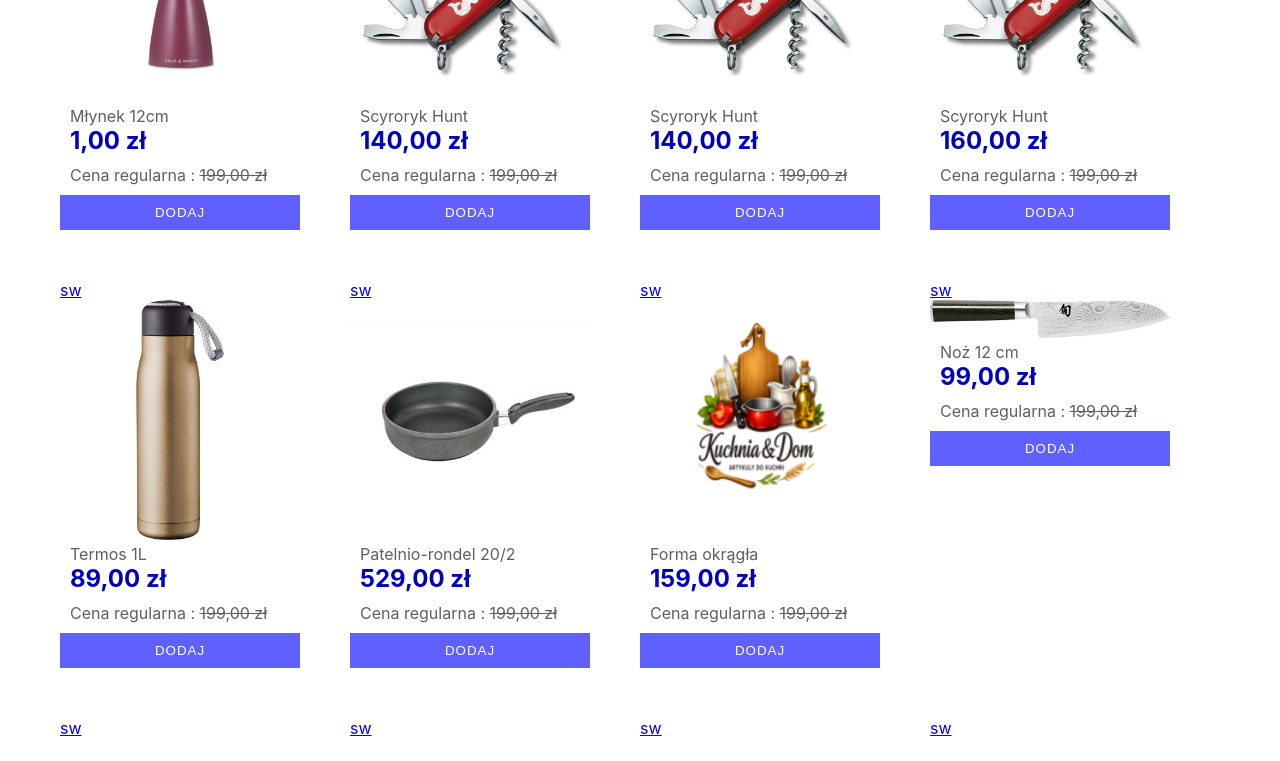
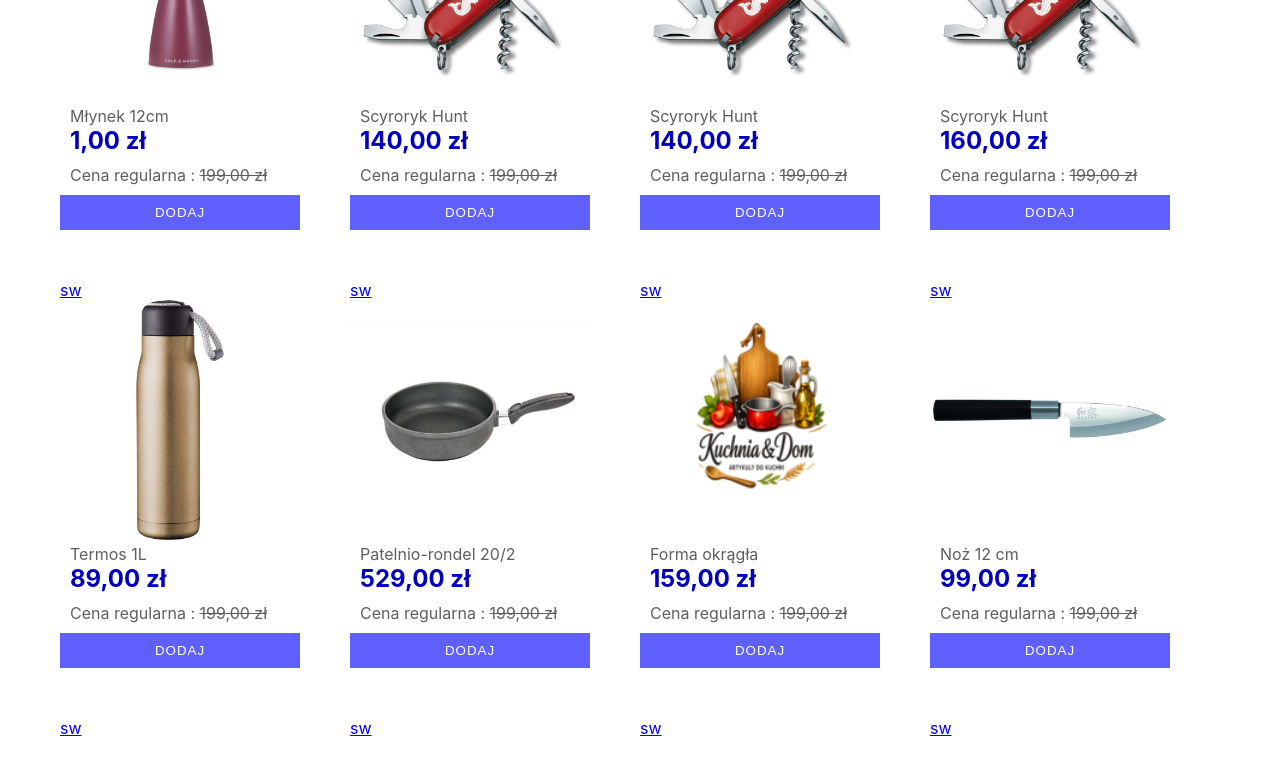
Before and after one commit to marcinoles87/my-app2, a React (Create React App) app: page / in a window 1280 px wide. Shown: the part 1128-1889 px from the top of the page. Built offline with nearby package versions, Linux system fonts and the light colour scheme.

Commit message:
add code

```diff
--- a/src/App.css
+++ b/src/App.css
@@ -98,16 +98,16 @@
 .left{
   position: absolute;
   top:60%;
-  left: 5%;
+  left: 2%;
   font-size: 50px;
   color:white;
   cursor: pointer;
 }
 
 .right{
-    position: absolute;
+  position: absolute;
   top:60%;
-  right: 5%;
+  right: 2%;
   font-size: 50px;
   color:white;
   cursor: pointer;
@@ -155,7 +155,7 @@
 
 .database-element-img{
   width: 100%;
-  height: 60%;
+  height: auto;
 
 }
 
--- a/src/Database/Database.jsx
+++ b/src/Database/Database.jsx
@@ -6,7 +6,7 @@ import vi1 from '../media/vi1.jpg'
 import gw1 from '../media/gw1.jpg'
 import skk1 from '../media/skk1.jpg'
 import logoHeader from '../media/logoHeader.png'
-import kai from '../media/kai.webp'
+import kai from '../media/kai1.jpg'
 import ProduktOpis from '../pages/ProduktOpis'
 import { Link } from 'react-router'
 function Database({koszyk,setKoszyk,setDatabase,setProduktOpis}) {
```
Also changed, not shown: src/media/kai.webp (deleted), src/media/kai1.jpg (added).
